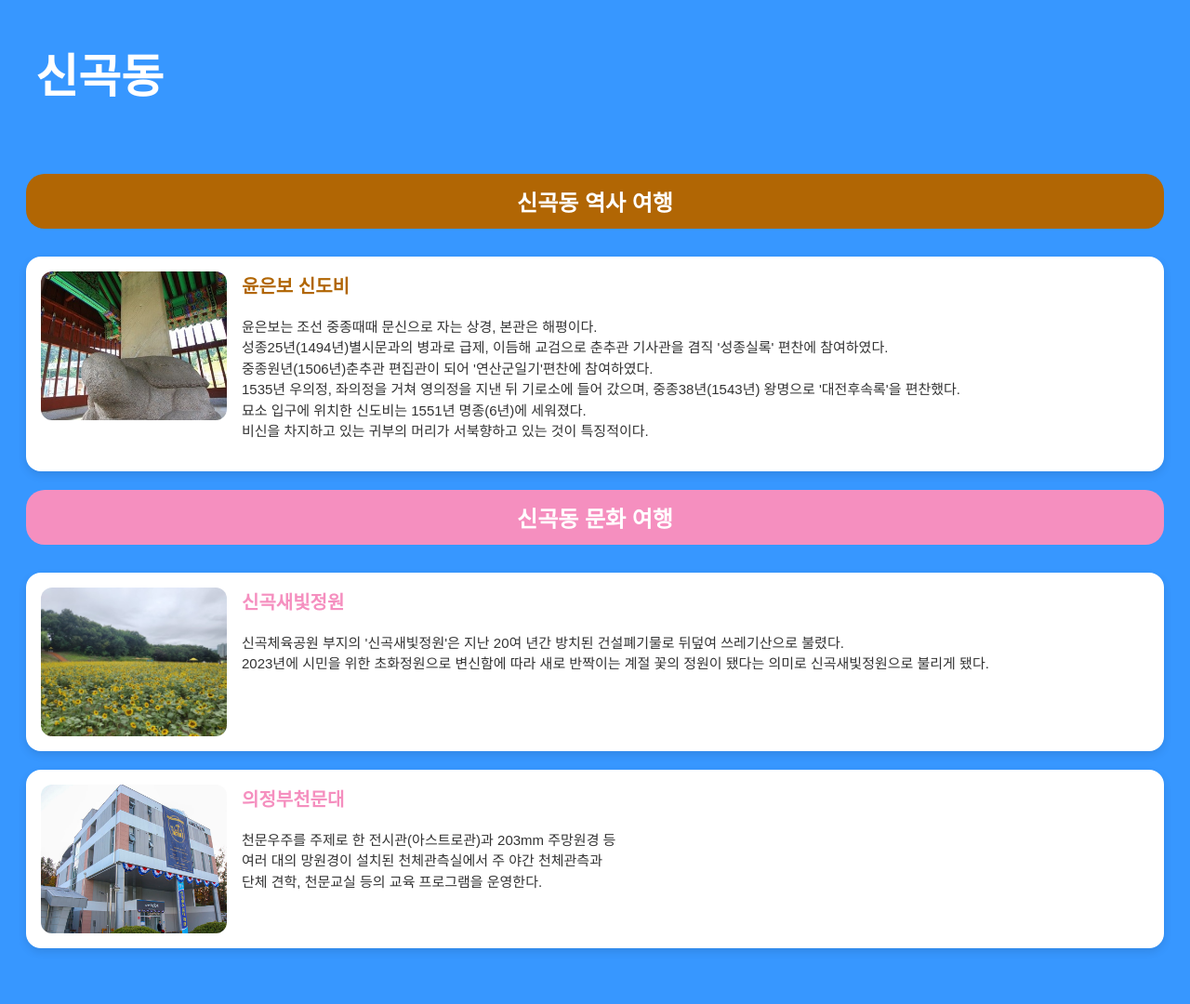
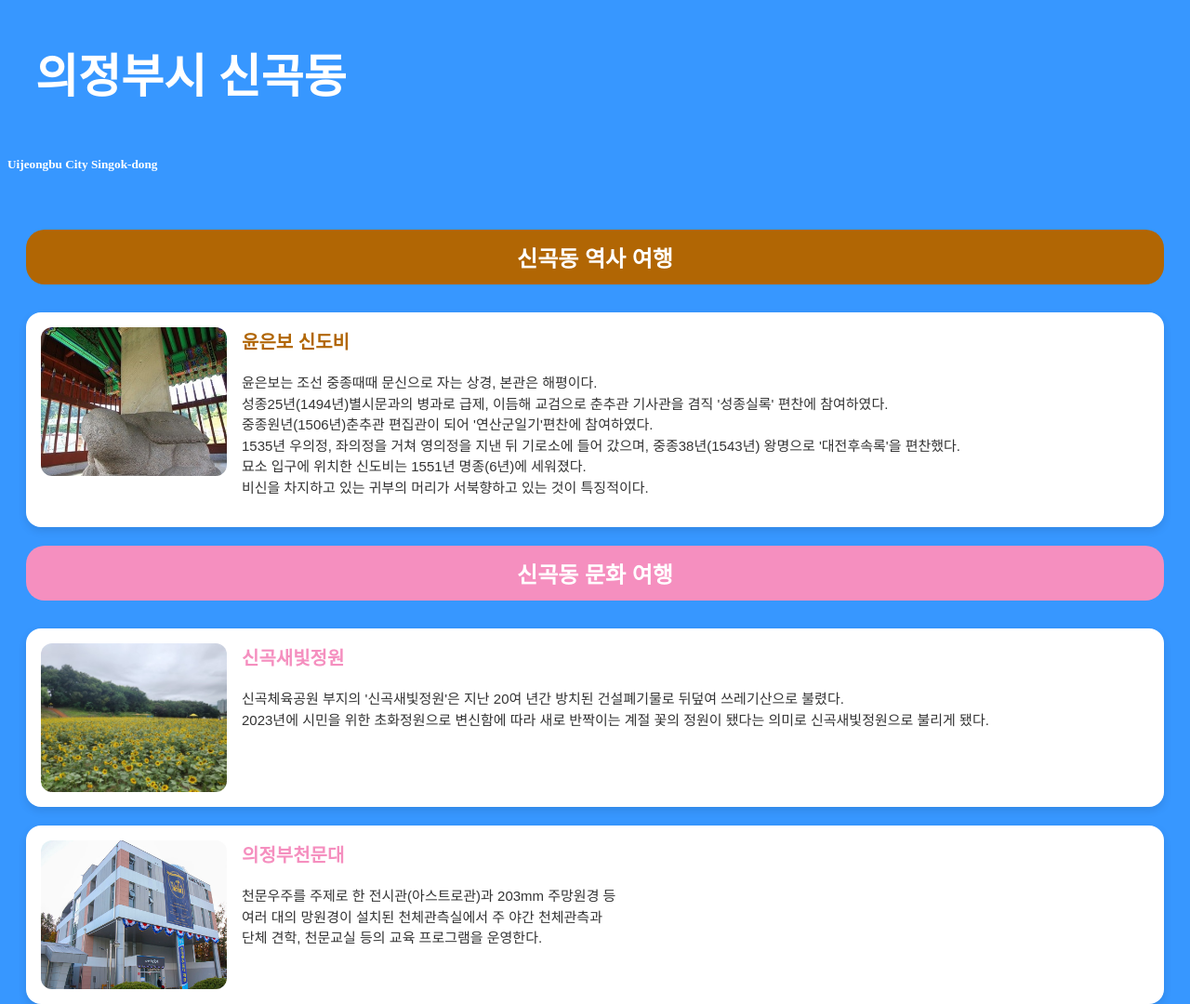
Before and after one commit to buo0704/UijeongbuSi-guide.io, a plain HTML site: page dong/shingok-dong.html in a window 1280 px wide. Shown: the top 1080 px of the page at 93% size. Drawn offline with Linux system fonts and the light colour scheme.

Commit message:
신곡동

```diff
--- a/dong/shingok-dong.html
+++ b/dong/shingok-dong.html
@@ -4,12 +4,13 @@
     <meta charset="UTF-8">
     <meta name="viewport" content="width=device-width, initial-scale=1">
     <link rel="stylesheet" href="../css/dong.css">
-    <title>신곡동</title>
+    <title>의정부시 신곡동</title>
 </head>
 <body>
     <div class="container">
         <header class="title">
-            <h1>신곡동</h1>
+            <h1>의정부시 신곡동</h1>
+            <h5>Uijeongbu City Singok-dong</h5>
         </header>
 
         <main class="dong-content">
```
